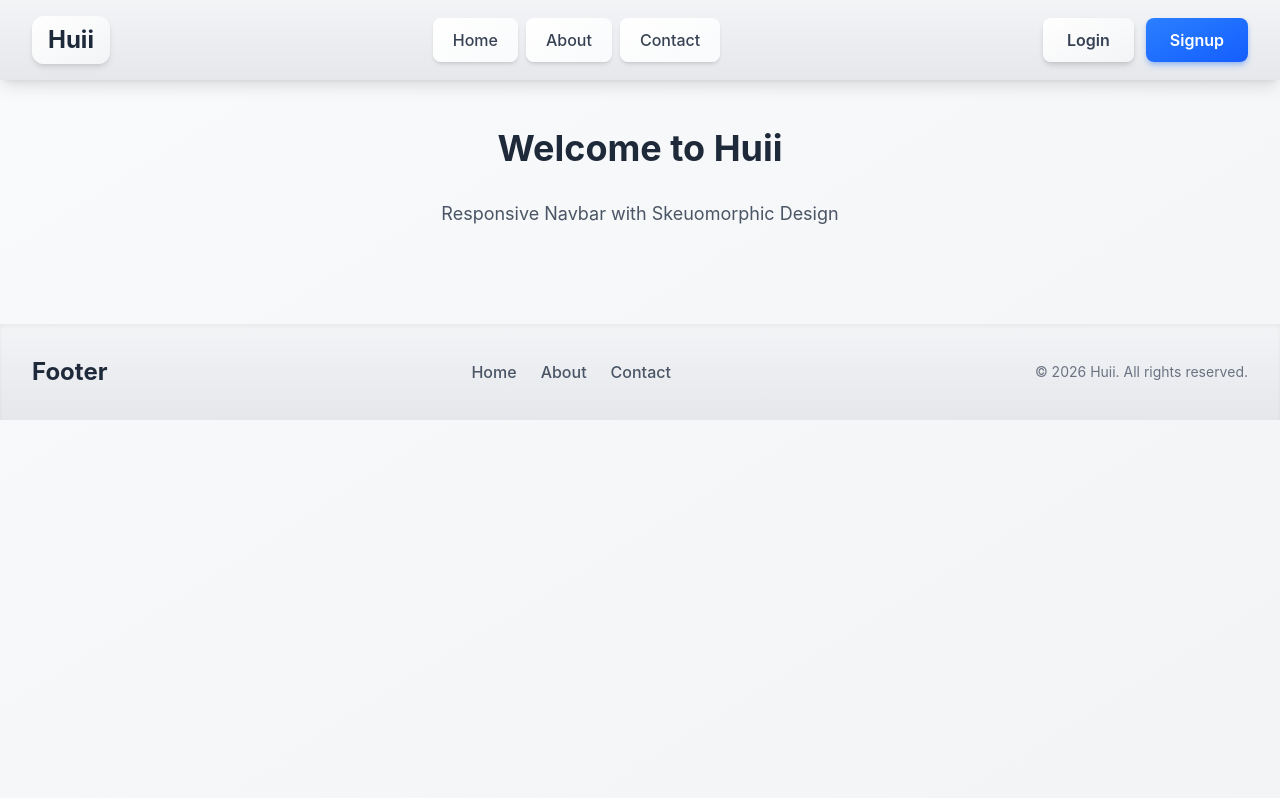
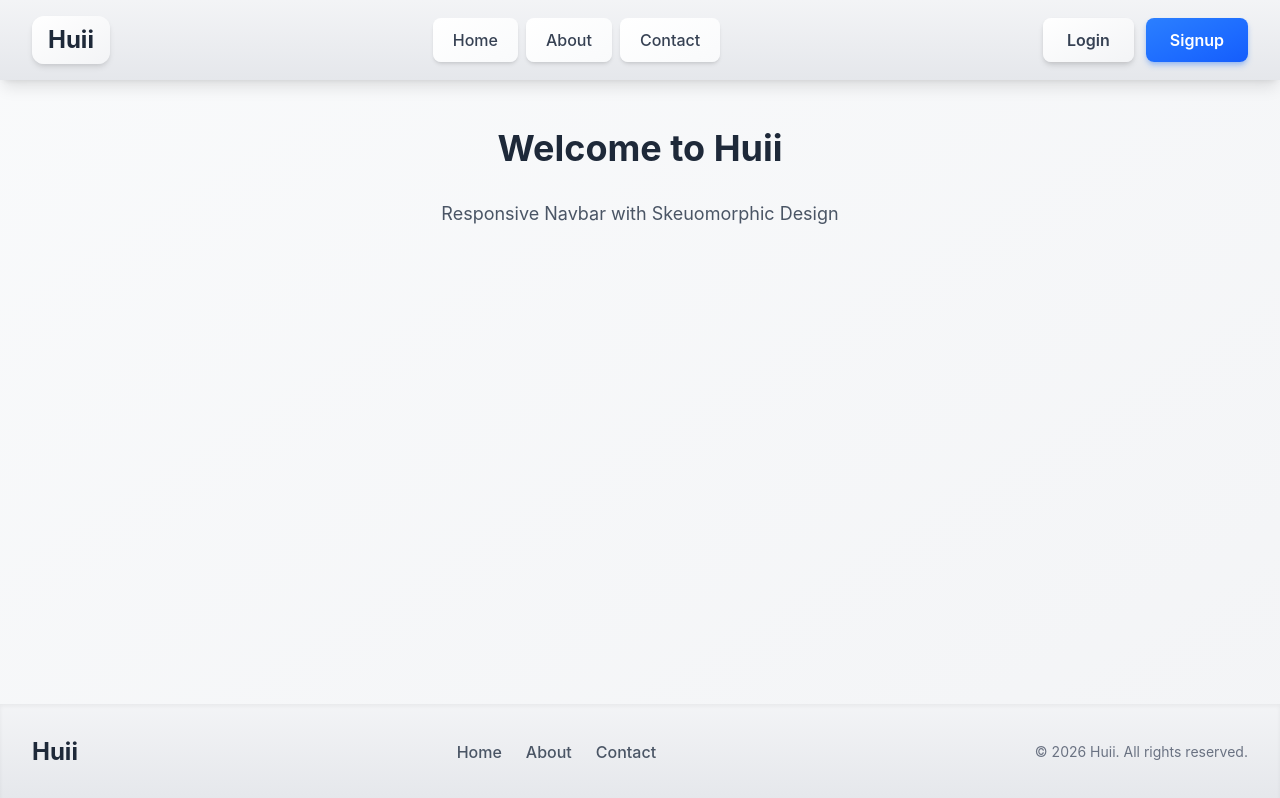
Before and after one commit to codexxxx07/Test-1, a React (Vite) app: page / in a window 1280 px wide. Built offline with nearby package versions, Linux system fonts and the light colour scheme.

Commit message:
updated footer design

```diff
--- a/src/App.jsx
+++ b/src/App.jsx
@@ -4,9 +4,12 @@ import Footer from "./components/Footer";
 
 function App() {
   return (
-    <div className="min-h-screen bg-linear-to-br from-gray-50 to-gray-100">
+    // flex flex-col যোগ করা হয়েছে যাতে ভেতরের এলিমেন্টগুলো লম্বালম্বিভাবে সাজানো হয়
+    <div className="min-h-screen flex flex-col bg-linear-to-br from-gray-50 to-gray-100">
       <Navbar />
-      <main className="max-w-7xl mx-auto px-4 sm:px-6 lg:px-8 py-12">
+
+      {/* flex-grow যোগ করা হয়েছে যাতে main ট্যাগটি বাকি ফাঁকা জায়গা দখল করে ফুটারকে নিচে নামিয়ে দেয় */}
+      <main className="grow max-w-7xl mx-auto px-4 sm:px-6 lg:px-8 py-12">
         <h1 className="text-4xl font-bold text-gray-800 text-center mb-8">
           Welcome to Huii
         </h1>
@@ -14,6 +17,7 @@ function App() {
           Responsive Navbar with Skeuomorphic Design
         </p>
       </main>
+
       <Footer />
     </div>
   );
--- a/src/components/Footer.jsx
+++ b/src/components/Footer.jsx
@@ -2,14 +2,14 @@ import React from "react";
 
 const Footer = () => {
   return (
-    <footer className="bg-linear-to-b from-gray-100 to-gray-200 shadow-inner mt-12">
+    <footer className="bg-linear-to-b from-gray-100 to-gray-200 shadow-inner mt-auto">
       <div className="max-w-7xl mx-auto px-4 sm:px-6 lg:px-8 py-8">
 
         <div className="flex flex-col md:flex-row justify-between items-center gap-6">
 
-          {/* Logo */}
+          {/* Logo - Updated to match your brand */}
           <div className="text-2xl font-bold text-gray-800">
-            Footer
+            Huii
           </div>
 
           {/* Links */}
@@ -17,11 +17,9 @@ const Footer = () => {
             <a href="#" className="hover:text-blue-500 transition">
               Home
             </a>
-
             <a href="#" className="hover:text-blue-500 transition">
               About
             </a>
-
             <a href="#" className="hover:text-blue-500 transition">
               Contact
             </a>
```
